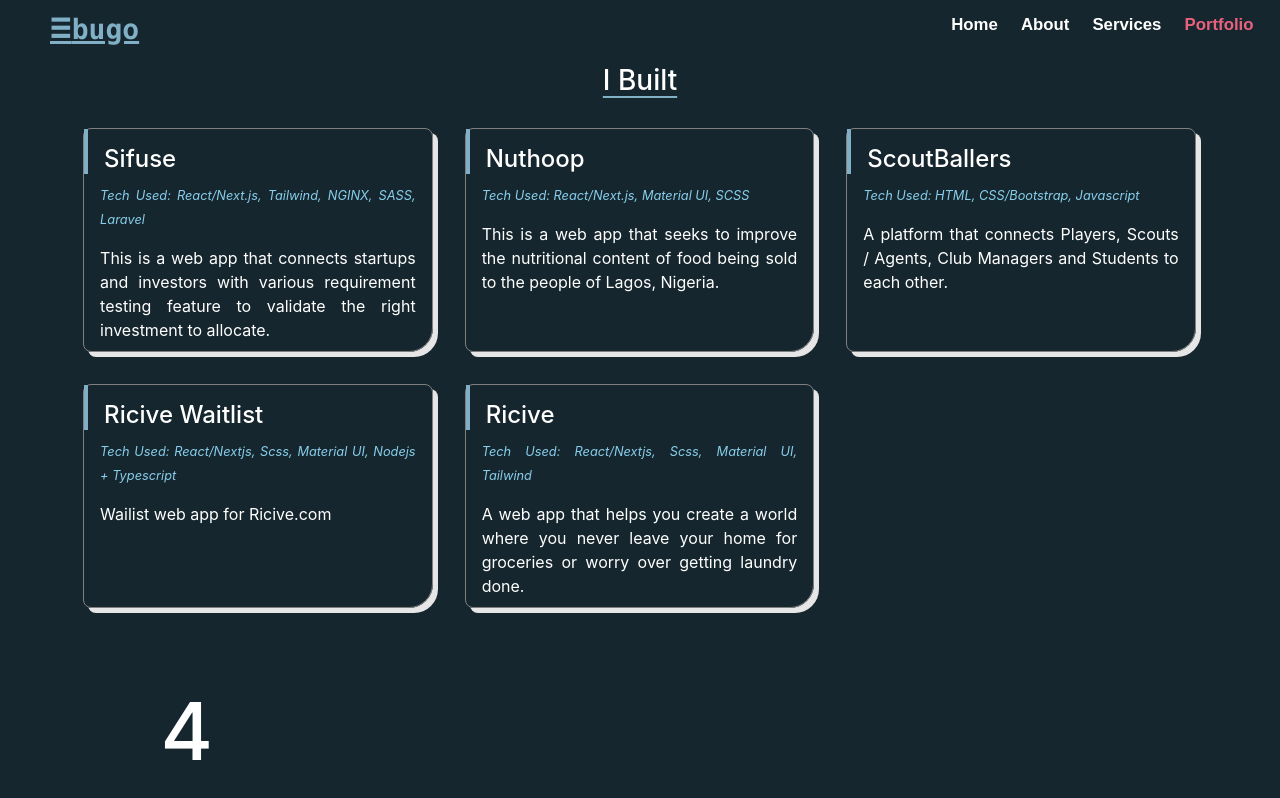
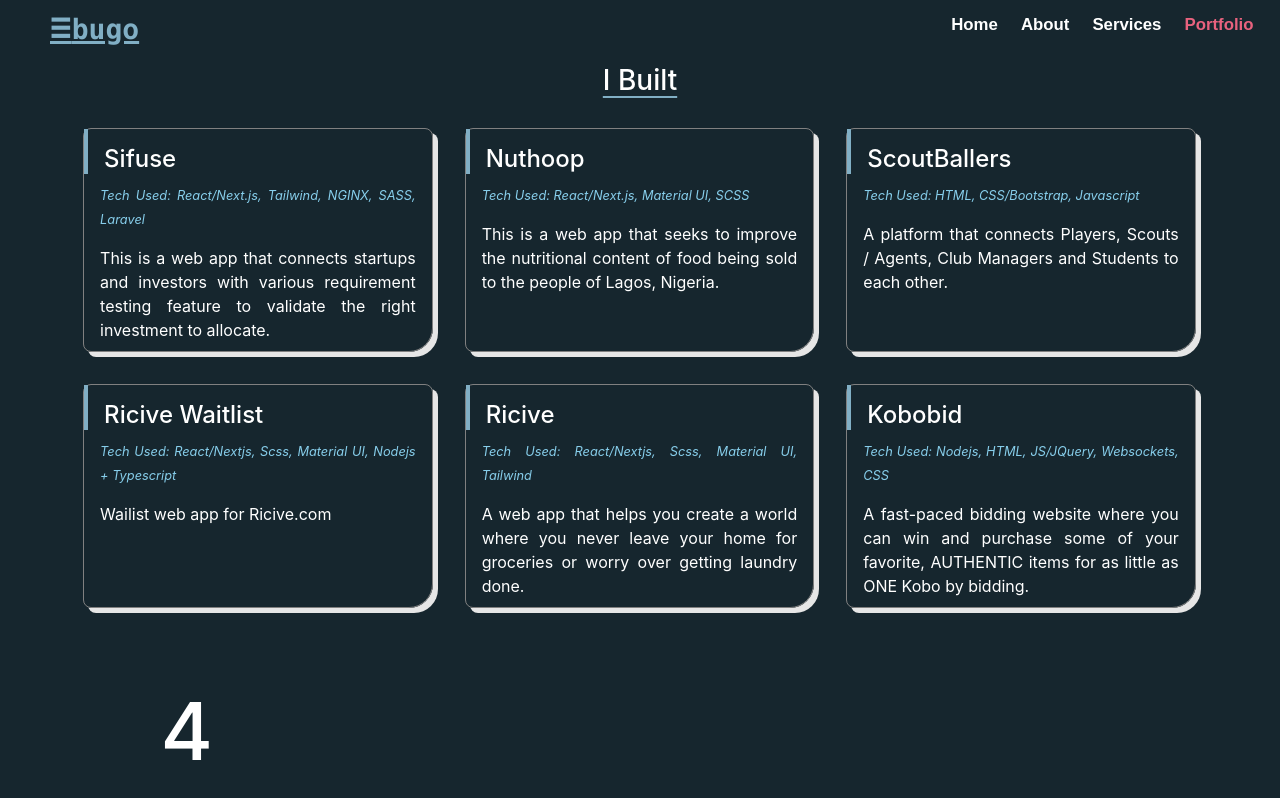
Before and after one commit to Ebugo/Ebugo.github.io, a React (Create React App) app: page / in a window 1280 px wide. Both pictures are taken after a click on the item "Portfolio". Built offline with nearby package versions, Linux system fonts and the light colour scheme; a web font is replaced by a local one.

Commit message:
feat: added a portfolio

```diff
--- a/src/components/paths/Portfolio/Portfolio.js
+++ b/src/components/paths/Portfolio/Portfolio.js
@@ -34,6 +34,12 @@ const Portfolio = () => {
             url: "https://www.ricive.com/",
             stack: "React/Nextjs, Scss, Material UI, Tailwind",
             desc: "A web app that helps you create a world where you never leave your home for groceries or worry over getting laundry done.",
+        },
+        {
+            title: "Kobobid",
+            url: "https://kobobid.com/",
+            stack: "Nodejs, HTML, JS/JQuery, Websockets, CSS",
+            desc: "A fast-paced bidding website where you can win and purchase some of your favorite, AUTHENTIC items for as little as ONE Kobo by bidding.",
         },
         // {
         //     title: "",
```
